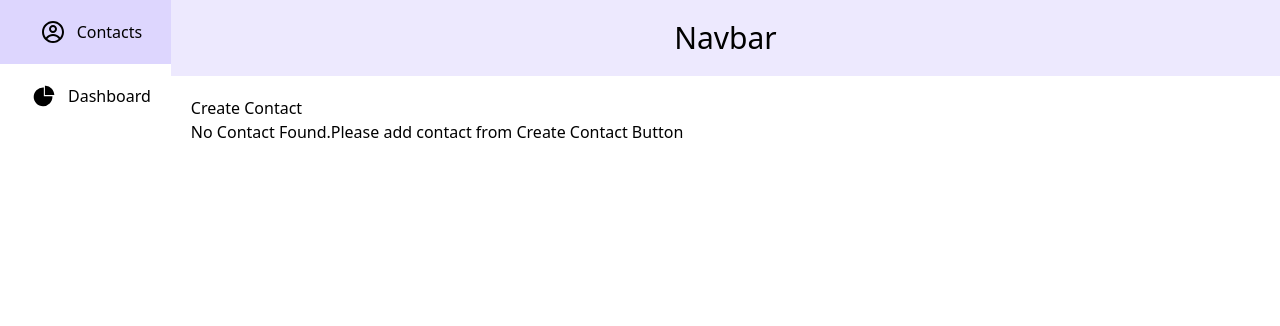
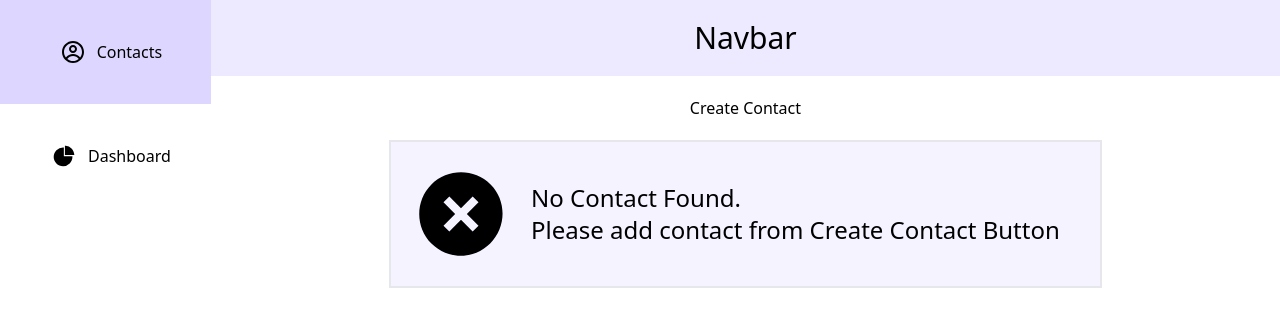
Before and after one commit to 808vita/contacts-with-viz, a React (Create React App) app: page /contacts in a window 1280 px wide. Shown: the top 326 px of the page. Built offline with nearby package versions, Linux system fonts and the light colour scheme.

Commit message:
no contacts info | style starters

```diff
--- a/src/components/noContactInfo/NoContactInfo.tsx
+++ b/src/components/noContactInfo/NoContactInfo.tsx
@@ -8,8 +8,28 @@ import React from "react";
  */
 const NoContactInfo = () => {
   return (
-    <div>
-      <h5>No Contact Found.Please add contact from Create Contact Button</h5>
+    <div className="flex flex-col md:flex-row flex-auto border-solid border-2 border-grey-600 p-5 m-5 bg-violet-50">
+      <div className="flex justify-center items-center">
+        <svg
+          xmlns="http://www.w3.org/2000/svg"
+          width="100px"
+          height="100px"
+          viewBox="0 0 24 24"
+        >
+          <rect x="0" fill="none" width="24" height="24" />
+
+          <g>
+            <path d="M19.1 4.9C15.2 1 8.8 1 4.9 4.9S1 15.2 4.9 19.1s10.2 3.9 14.1 0 4-10.3.1-14.2zm-4.3 11.3L12 13.4l-2.8 2.8-1.4-1.4 2.8-2.8-2.8-2.8 1.4-1.4 2.8 2.8 2.8-2.8 1.4 1.4-2.8 2.8 2.8 2.8-1.4 1.4z" />
+          </g>
+        </svg>
+      </div>
+
+      <div className="p-5">
+        <h5 className="text-2xl">No Contact Found.</h5>
+        <h5 className="text-2xl">
+          Please add contact from Create Contact Button
+        </h5>
+      </div>
     </div>
   );
 };
--- a/src/components/sidebars/MenuItems.tsx
+++ b/src/components/sidebars/MenuItems.tsx
@@ -7,7 +7,7 @@ const MenuItems = () => {
   return (
     <div className="flex flex-col justify-center items-center">
       <div
-        className="flex justify-center items-center p-5 w-full cursor-pointer hover:bg-violet-200"
+        className="flex justify-center items-center  p-5 md:p-10 w-full cursor-pointer hover:bg-violet-200"
         onClick={() => navigate("/contacts")}
       >
         <span className="text-2xl mx-3">
@@ -38,7 +38,7 @@ const MenuItems = () => {
       </div>
 
       <div
-        className="flex justify-center items-center p-5 w-full cursor-pointer hover:bg-violet-200 "
+        className="flex justify-center items-center  p-5 md:p-10 w-full cursor-pointer hover:bg-violet-200 "
         onClick={() => navigate("/dashboard")}
       >
         <span className="text-2xl mx-3">
--- a/src/pages/Contacts.tsx
+++ b/src/pages/Contacts.tsx
@@ -25,7 +25,7 @@ const Contacts: () => JSX.Element = () => {
   const navigate = useNavigate();
 
   return (
-    <>
+    <div className="flex flex-col flex-auto justify-center items-center">
       <button onClick={() => navigate("/contacts/create")}>
         Create Contact
       </button>
@@ -34,7 +34,7 @@ const Contacts: () => JSX.Element = () => {
         <ContactCard key={contact?.id} contact={contact} />
       ))}
       {contactList.length === 0 && <NoContactInfo />}
-    </>
+    </div>
   );
 };
 
```
